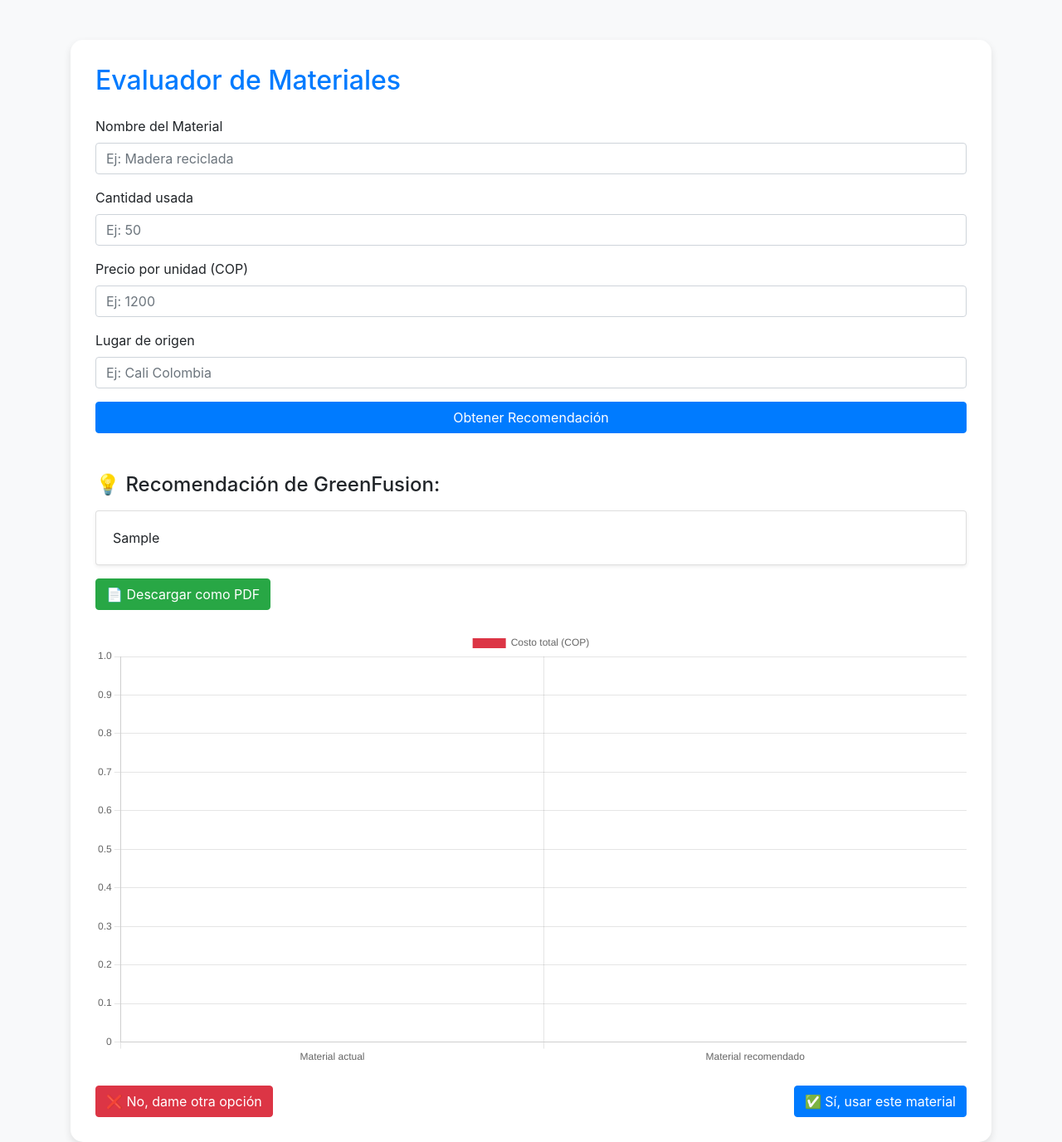
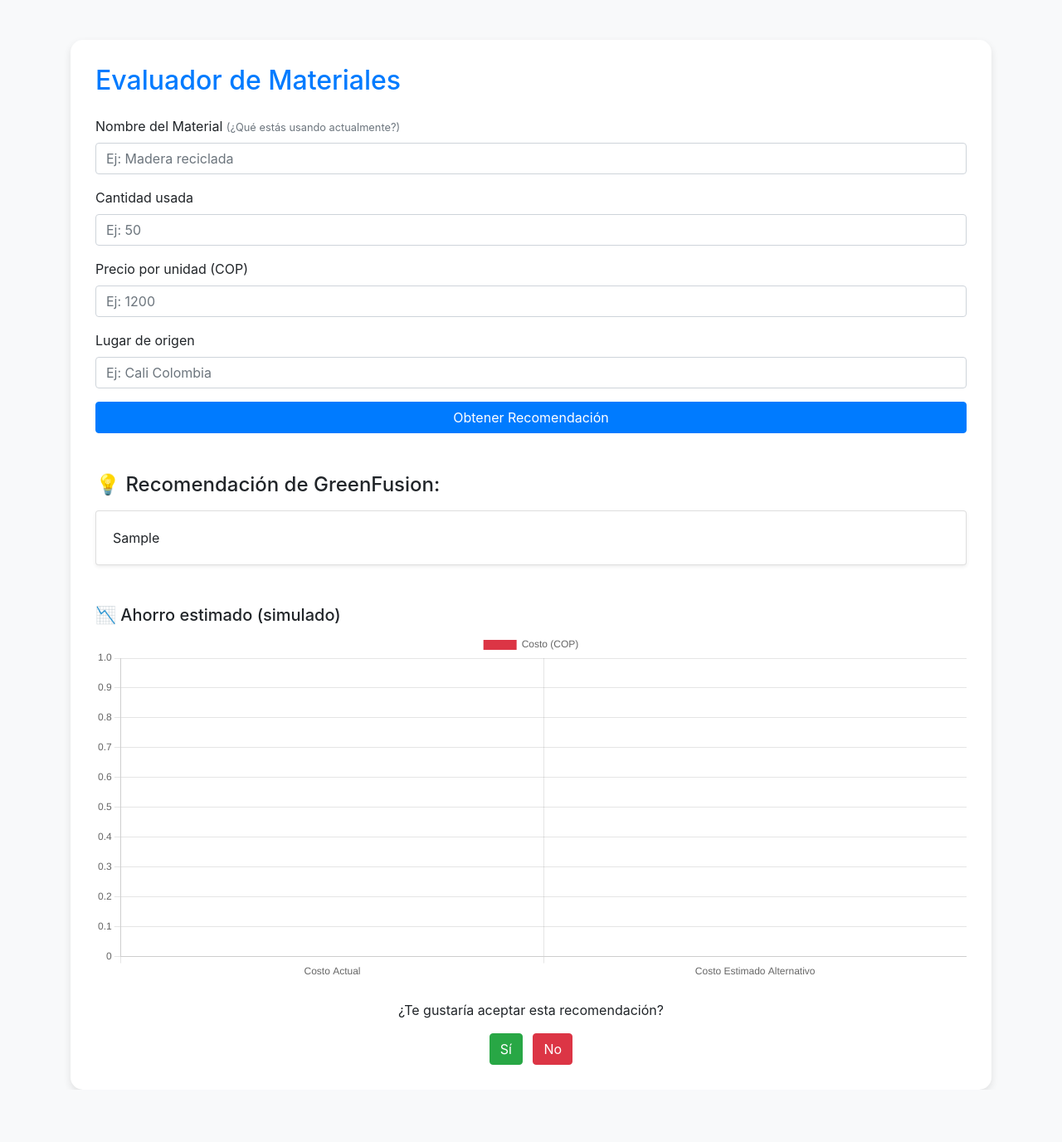
Before and after one commit to cghidalgos/greenfusion, a Flask app: template templates/index.html in a window 1280 px wide. Shown: the whole page at 83% size. After the commit the page ends 1313 px from the top, so only its background shows below. Run offline with Flask 3, Linux system fonts and the light colour scheme; the template is opened without the code that fills it: most values are stand-ins (such as "Sample title", 1, 10 or a date in 2020); some libraries are stand-ins or nearby versions.

Commit message:
Update index.html

```diff
--- a/templates/index.html
+++ b/templates/index.html
@@ -5,7 +5,11 @@
   <title>Evaluador de Materiales</title>
   <meta name="viewport" content="width=device-width, initial-scale=1, shrink-to-fit=no">
 
+  <!-- Bootstrap 4 -->
   <link rel="stylesheet" href="https://stackpath.bootstrapcdn.com/bootstrap/4.3.1/css/bootstrap.min.css">
+  <!-- Chart.js -->
+  <script src="https://cdn.jsdelivr.net/npm/chart.js"></script>
+
   <style>
     body {
       background-color: #f8f9fa;
@@ -33,20 +37,20 @@
 
     <form method="POST">
       <div class="form-group">
-        <label>Nombre del Material</label>
+        <label>Nombre del Material <small class="text-muted">(¿Qué estás usando actualmente?)</small></label>
         <input type="text" name="material" class="form-control" placeholder="Ej: Madera reciclada" required>
       </div>
       <div class="form-group">
         <label>Cantidad usada</label>
-        <input type="number" name="cantidad" step="any" class="form-control" placeholder="Ej: 50">
+        <input type="number" name="cantidad" step="any" class="form-control" placeholder="Ej: 50" required>
       </div>
       <div class="form-group">
         <label>Precio por unidad (COP)</label>
-        <input type="number" name="precio" step="any" class="form-control" placeholder="Ej: 1200">
+        <input type="number" name="precio" step="any" class="form-control" placeholder="Ej: 1200" required>
       </div>
       <div class="form-group">
         <label>Lugar de origen</label>
-        <input type="text" name="origen" class="form-control" placeholder="Ej: Cali Colombia">
+        <input type="text" name="origen" class="form-control" placeholder="Ej: Cali Colombia" required>
       </div>
       <button type="submit" class="btn btn-primary btn-block">Obtener Recomendación</button>
     </form>
@@ -60,55 +64,55 @@
           </div>
         </div>
 
-        <form method="POST" action="/descargar">
-          <input type="hidden" name="resultado_html" value="{{ resultado_html | tojson | safe }}">
-          <button type="submit" class="btn btn-success mt-3">📄 Descargar como PDF</button>
-        </form>
+        <!-- Simulación de ahorro estimado -->
+        <div class="mt-5">
+          <h5>📉 Ahorro estimado (simulado)</h5>
+          <canvas id="ahorroChart" width="100%" height="40"></canvas>
+          <script>
+            const cantidad = {{ datos.cantidad if datos and datos.cantidad else 0 }};
+            const precio = {{ datos.precio if datos and datos.precio else 0 }};
+            const precioTotal = cantidad * precio;
+            const ahorro = precioTotal * 0.25;
 
-        <canvas id="graficoAhorro" width="400" height="200" class="mt-4"></canvas>
+            const ctx = document.getElementById('ahorroChart').getContext('2d');
+            new Chart(ctx, {
+              type: 'bar',
+              data: {
+                labels: ['Costo Actual', 'Costo Estimado Alternativo'],
+                datasets: [{
+                  label: 'Costo (COP)',
+                  data: [precioTotal, precioTotal - ahorro],
+                  backgroundColor: ['#dc3545', '#28a745']
+                }]
+              },
+              options: {
+                responsive: true,
+                scales: {
+                  y: {
+                    beginAtZero: true
+                  }
+                }
+              }
+            });
+          </script>
+        </div>
 
-        <div class="mt-4 d-flex justify-content-between">
-          <form method="POST" action="/nueva_recomendacion">
-            <input type="hidden" name="material" value="{{ material }}">
-            <input type="hidden" name="cantidad" value="{{ cantidad }}">
-            <input type="hidden" name="precio" value="{{ precio }}">
-            <input type="hidden" name="origen" value="{{ origen }}">
-            <button type="submit" class="btn btn-danger">❌ No, dame otra opción</button>
+        <!-- Botones Sí / No -->
+        <div class="mt-4 text-center">
+          <p>¿Te gustaría aceptar esta recomendación?</p>
+          <a href="{{ url_for('ir_a_jdoodle') }}" class="btn btn-success mr-2">Sí</a>
+          <form method="POST" action="{{ url_for('nueva_recomendacion') }}" style="display:inline;">
+            <button type="submit" class="btn btn-danger">No</button>
           </form>
-
-          <a href="https://www.jdoodle.com/" target="_blank" class="btn btn-primary">✅ Sí, usar este material</a>
         </div>
       </div>
     {% endif %}
   </div>
 </div>
 
-<script src="https://cdn.jsdelivr.net/npm/chart.js"></script>
-<script>
-  {% if cantidad and precio %}
-  var ctx = document.getElementById('graficoAhorro').getContext('2d');
-  var actual = {{ cantidad }} * {{ precio }};
-  var recomendado = actual * 0.7;
-
-  new Chart(ctx, {
-      type: 'bar',
-      data: {
-          labels: ['Material actual', 'Material recomendado'],
-          datasets: [{
-              label: 'Costo total (COP)',
-              data: [actual, recomendado],
-              backgroundColor: ['#dc3545', '#28a745']
-          }]
-      },
-      options: {
-          title: {
-              display: true,
-              text: 'Comparación de Costos'
-          }
-      }
-  });
-  {% endif %}
-</script>
+<!-- Bootstrap JS (opcional) -->
+<script src="https://code.jquery.com/jquery-3.3.1.slim.min.js"></script>
+<script src="https://stackpath.bootstrapcdn.com/bootstrap/4.3.1/js/bootstrap.min.js"></script>
 
 </body>
 </html>
```
